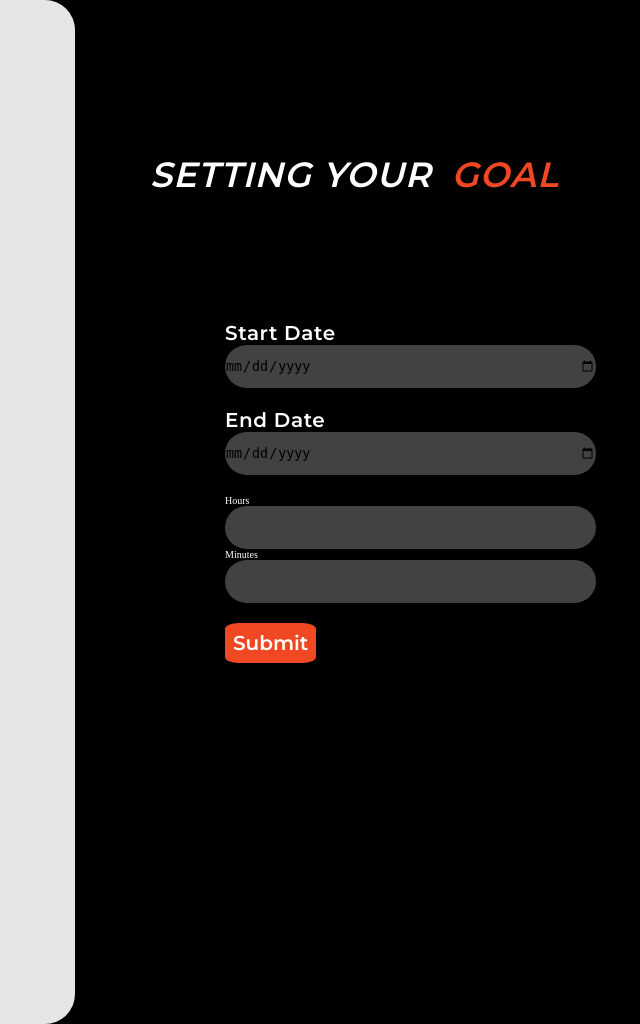
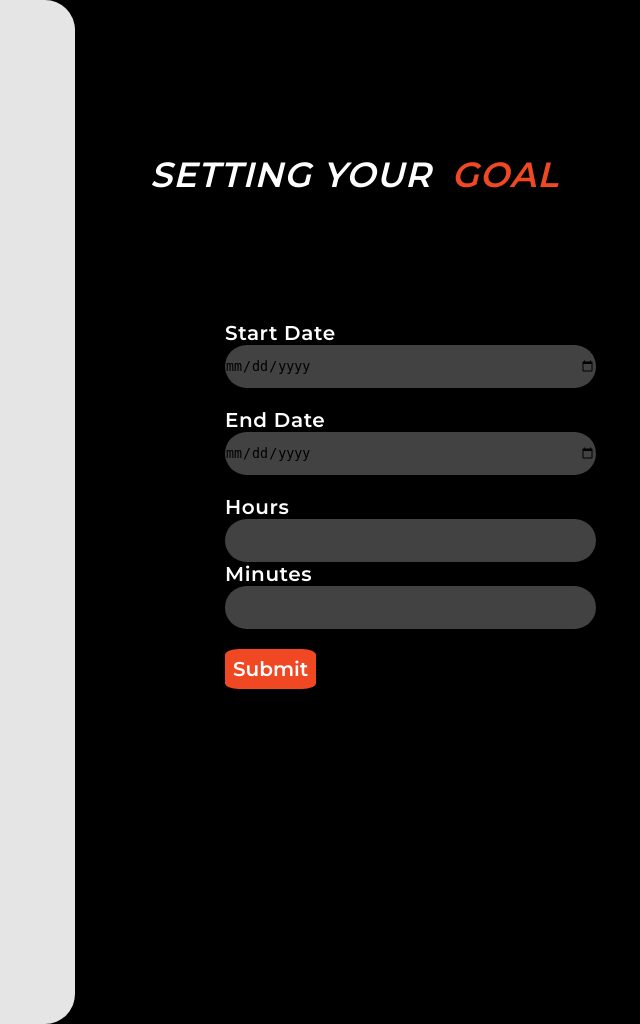
Before and after one commit to Mini-Project-SMT-5/health-trainner, a Django app: template AI_HealthTrainer/AI_HealthTrainer/templates/Structures/goal.html in a window 1440 px wide. Shown: the whole page, without its empty margins (689-1329 px from the left). Run offline with Django 4.2, Linux system fonts and the light colour scheme; the template is opened without the code that fills it, so the values that code supplies are empty; some web fonts are replaced.

Commit message:
Update goal.css

```diff
--- a/AI_HealthTrainer/static/styles/goal.css
+++ b/AI_HealthTrainer/static/styles/goal.css
@@ -163,6 +163,26 @@ border-radius: 30px;
 background: #434242;
 }
 
+.hours-label {
+  color: #FFF;
+  font-family: Montserrat;
+  font-size: 20px;
+  font-style: normal;
+  font-weight: 600;
+  line-height: normal;
+  letter-spacing: 0.6px;
+}
+
+.minutes-label {
+  color: #FFF;
+  font-family: Montserrat;
+  font-size: 20px;
+  font-style: normal;
+  font-weight: 600;
+  line-height: normal;
+  letter-spacing: 0.6px;
+}
+
   /* padding */
   div.start, div.end, div.goal{
     padding-bottom: 20px;
```
